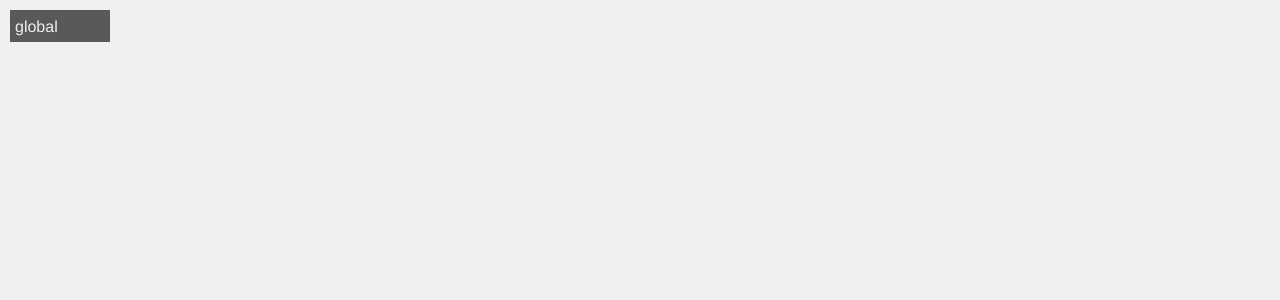
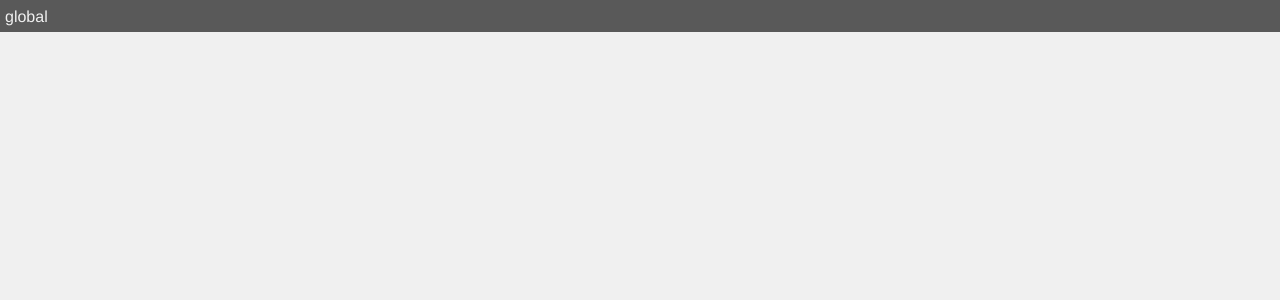
Before and after one commit to overlisted/subtask, a React (Create React App) app: page / in a window 1280 px wide. Shown: the top 300 px of the page. Built offline with nearby package versions, Linux system fonts and the light colour scheme.

Commit message:
optimize styles

```diff
--- a/src/UILib/defaults.css
+++ b/src/UILib/defaults.css
@@ -1,7 +1,10 @@
+body {
+  margin: 0;
+}
+
 #react-root {
   color: #595959;
   font-family: "Ubuntu", "Helvetica Neue", sans-serif;
-  display: grid;
 }
 
 span {
@@ -32,17 +35,10 @@ span {
   color: #5294e2;
 }
 
-.place {
-  border-radius: 10px;
-  display: block;
-  background: #fff;
-  padding: 5px;
-}
-
-.hidden {
+.no-display {
   display: none;
 }
 
-.no-display {
-  display: none;
+.not-important {
+  color: #a9a9a9;
 }
--- a/src/app.css
+++ b/src/app.css
@@ -1,18 +1,3 @@
 body {
-  margin: 0;
   background-color: #f0f0f0;
 }
-
-#react-root {
-  margin: 10px;
-  display: grid;
-  gap: 5px;
-  grid-template:
-    "buttons title" max-content
-    "lists details" minmax(200px, max-content)
-    / minmax(100px, max-content) auto;
-}
-
-span.not-important {
-  color: #a9a9a9;
-}
--- a/src/app.tsx
+++ b/src/app.tsx
@@ -12,9 +12,7 @@ class App extends React.Component {
 
   render() {
     return (
-      <>
-        <AnyTaskView task={this.mainGroup}/>
-      </>
+      <AnyTaskView task={this.mainGroup}/>
     );
   }
 }
```
